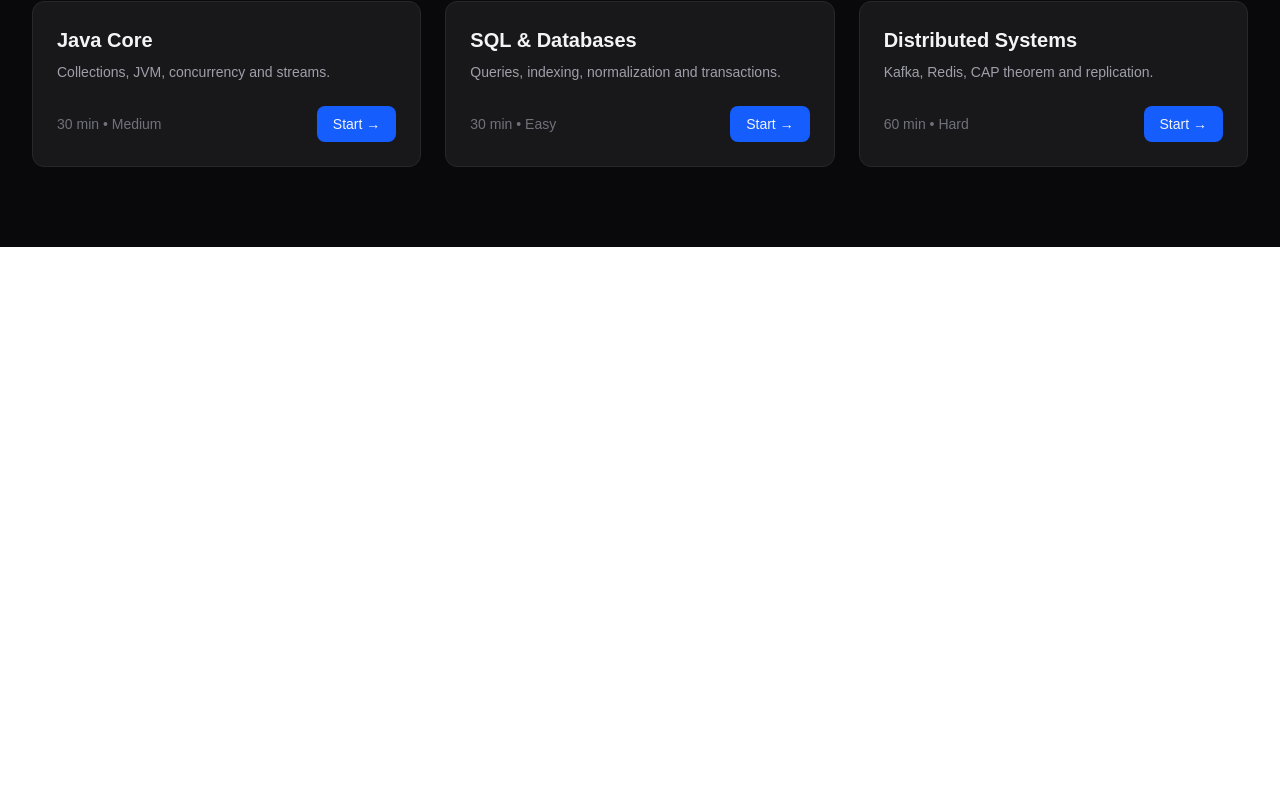
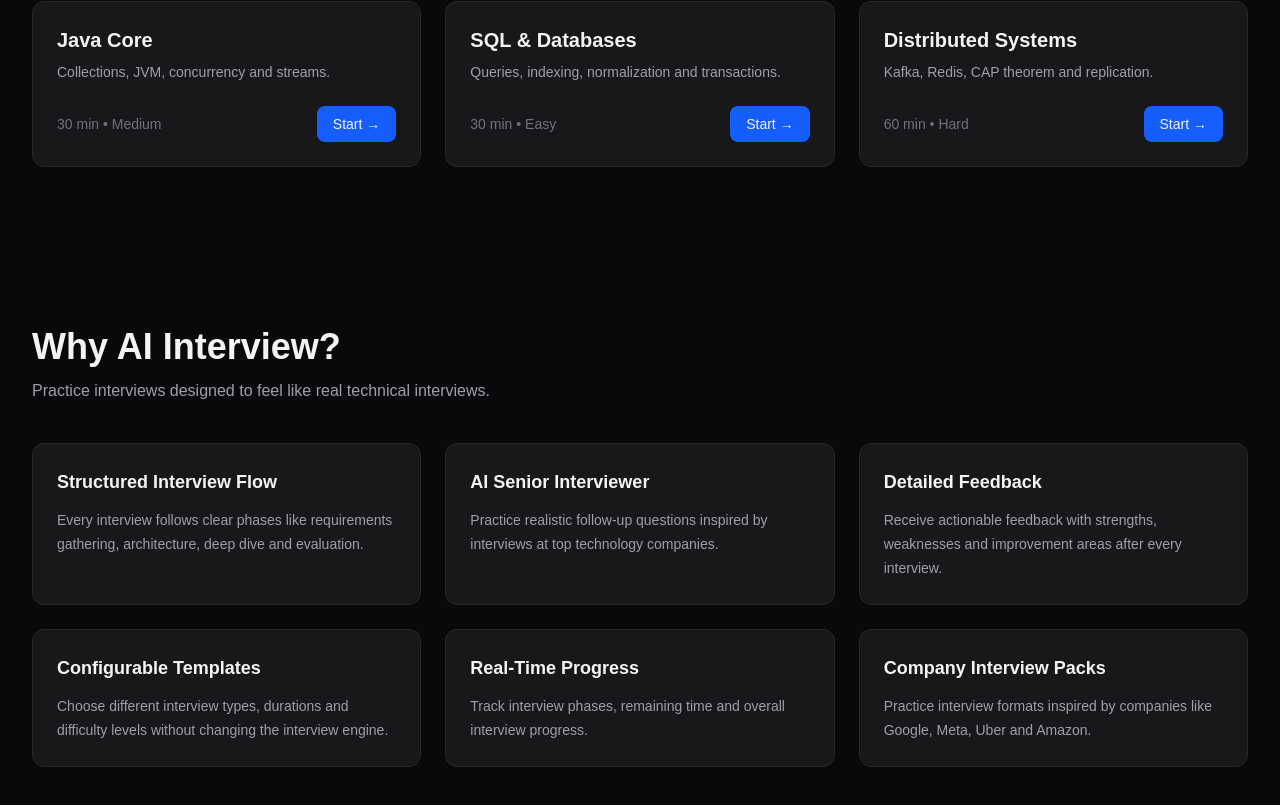
Before and after one commit to himanip16/interview-lab, a Next.js app: page / in a window 1280 px wide. Shown: the part 1105-1910 px from the top of the page. Before the commit the page ends 1352 px from the top, so only its background shows below. Built offline with nearby package versions, Linux system fonts and the light colour scheme.

Commit message:
feat: add landing page feature highlights

```diff
--- a/app/page.tsx
+++ b/app/page.tsx
@@ -1,4 +1,5 @@
 import Hero from "@/components/landing/Hero";
+import Features from "@/components/landing/Features";
 import Navbar from "@/components/layout/Navbar";
 import PageContainer from "@/components/layout/PageContainer";
 import InterviewCatalog from "@/components/catalog/InterviewCatalog";
@@ -10,6 +11,7 @@
 
       <Hero />
        <InterviewCatalog />
+        <Features />
 
     </PageContainer>
   );
--- /dev/null
+++ b/components/landing/FeatureCard.tsx
@@ -0,0 +1,23 @@
+import type { FC } from "react";
+
+type Props = {
+  title: string;
+  description: string;
+};
+
+const FeatureCard: FC<Props> = ({
+  title,
+  description,
+}) => {
+  return (
+    <div className="rounded-xl border border-zinc-800 bg-zinc-900 p-6">
+      <h3 className="text-lg font-semibold">{title}</h3>
+
+      <p className="mt-3 text-sm leading-6 text-zinc-400">
+        {description}
+      </p>
+    </div>
+  );
+};
+
+export default FeatureCard;
--- /dev/null
+++ b/components/landing/Features.tsx
@@ -0,0 +1,28 @@
+import FeatureCard from "./FeatureCard";
+import { features } from "@/data/features";
+
+export default function Features() {
+  return (
+    <section className="py-20">
+
+      <h2 className="text-4xl font-bold">
+        Why AI Interview?
+      </h2>
+
+      <p className="mt-3 text-zinc-400">
+        Practice interviews designed to feel like real technical interviews.
+      </p>
+
+      <div className="mt-10 grid gap-6 md:grid-cols-2 lg:grid-cols-3">
+        {features.map((feature) => (
+          <FeatureCard
+            key={feature.title}
+            title={feature.title}
+            description={feature.description}
+          />
+        ))}
+      </div>
+
+    </section>
+  );
+}
--- /dev/null
+++ b/data/features.ts
@@ -0,0 +1,32 @@
+export const features = [
+  {
+    title: "Structured Interview Flow",
+    description:
+      "Every interview follows clear phases like requirements gathering, architecture, deep dive and evaluation.",
+  },
+  {
+    title: "AI Senior Interviewer",
+    description:
+      "Practice realistic follow-up questions inspired by interviews at top technology companies.",
+  },
+  {
+    title: "Detailed Feedback",
+    description:
+      "Receive actionable feedback with strengths, weaknesses and improvement areas after every interview.",
+  },
+  {
+    title: "Configurable Templates",
+    description:
+      "Choose different interview types, durations and difficulty levels without changing the interview engine.",
+  },
+  {
+    title: "Real-Time Progress",
+    description:
+      "Track interview phases, remaining time and overall interview progress.",
+  },
+  {
+    title: "Company Interview Packs",
+    description:
+      "Practice interview formats inspired by companies like Google, Meta, Uber and Amazon.",
+  },
+];
```
